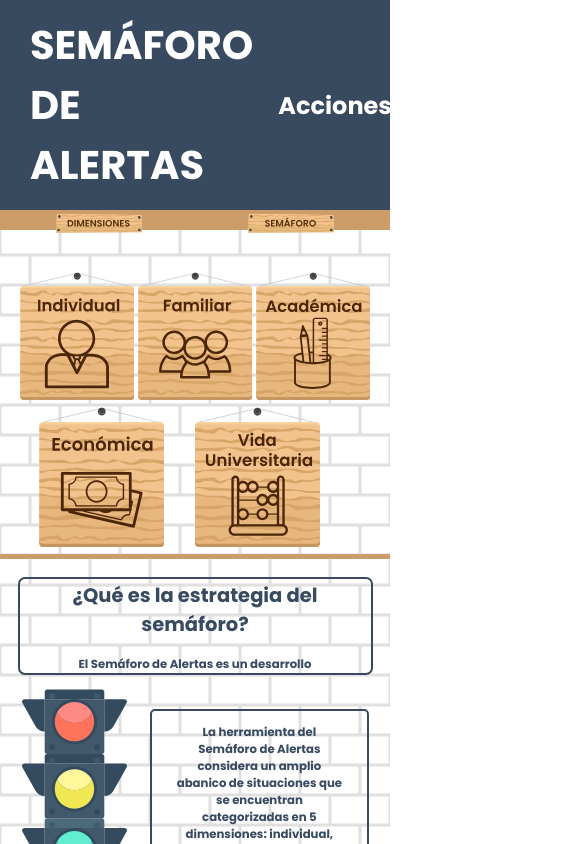
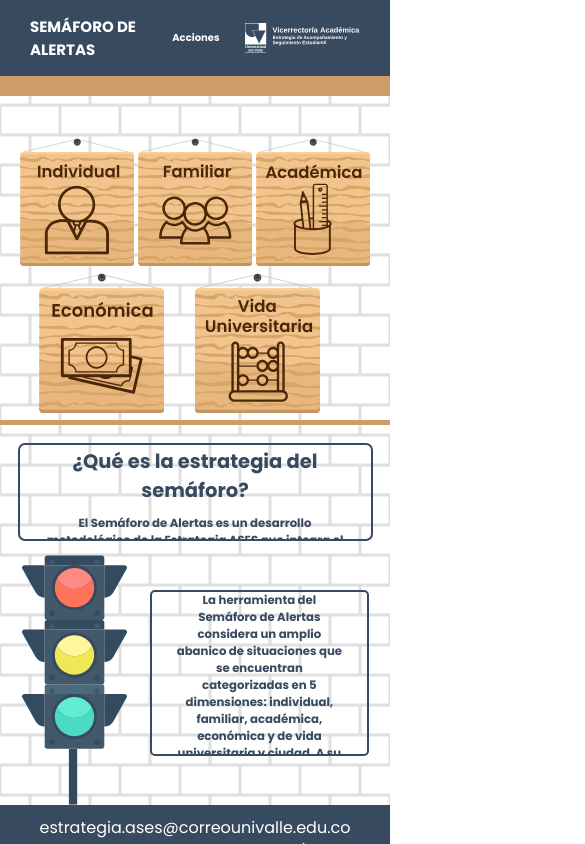
Before and after one commit to sistemasases/herramientas-externas, a React (Create React App) app in the folder semaforo/: page / in a window 390 px wide. Shown: the top 844 px of the page, 585 px wide, since content can reach past the window. Built offline with nearby package versions, Linux system fonts and the light colour scheme.

Commit message:
Mobile terminado

```diff
--- a/semaforo/src/App.js
+++ b/semaforo/src/App.js
@@ -5,7 +5,6 @@ import Body from "./componentes/Body";
 import "@fontsource/poppins/700.css";
 import "@fontsource/poppins/400.css";
 import BackgroundBox from "./componentes/Background";
-import Footer from "./componentes/Footer";
 
 function App() {
   return (
@@ -14,7 +13,6 @@ function App() {
       <Header />
       <Titulos />
       <Body />
-      <Footer />
     </div>
   );
 }
--- a/semaforo/src/componentes/Body.jsx
+++ b/semaforo/src/componentes/Body.jsx
@@ -2,6 +2,7 @@
 
 import React, { useCallback, useState, useEffect } from "react";
 import "../css/body.css";
+import Footer from "./Footer";
 
 // Importaciones de imágenes mantenidas igual
 import academico from "../images/Botones dimensiones principales/Academico.svg";
@@ -558,13 +559,7 @@ function Body() {
                   }
             }
           >
-            <p
-              style={
-                subDimensionClicked
-                  ? {}
-                  : { color: "#384a60" }
-              }
-            >
+            <p style={subDimensionClicked ? {} : { color: "#384a60" }}>
               {subDimensionClicked ? (
                 <b
                   style={
@@ -582,6 +577,7 @@ function Body() {
           </div>
         </div>
       </div>
+      <Footer />
     </>
   );
 }
--- a/semaforo/src/css/body.css
+++ b/semaforo/src/css/body.css
@@ -8,6 +8,7 @@
   font-family: "Poppins", sans-serif;
   overflow-x: hidden;
   font-size: 18px;
+  overflow-x: hidden;
 }
 
 .dimensiones,
@@ -349,11 +350,12 @@
   .mensaje-semaforo {
     font-size: clamp(10px, 2vw, 18px);
     max-height: 10 vh;
-    display: flex;
+    display: block;
     text-align: center;
-    margin-top: 35%;
+    margin-top: calc(10vh + 80px);
     max-width: 40%;
     padding-bottom: 10px;
+    margin-right: calc(100px + 1vh);
   }
 
   .mensaje-semaforo p {
@@ -365,7 +367,7 @@
 
   .mensaje-semaforo b {
     display: block;
-    font-size: clamp(10px, 4.5vw, 18px);
+    font-size: clamp(10px, 5vw, 64px);
     font-weight: extra-bold;
     max-height: 100%;
     margin-top: 5%;
@@ -387,14 +389,18 @@
     display: block;
     wrap: wrap;
     text-align: center;
-    font-size: clamp(10px, 5vw, 100px);
+    font-size: clamp(10px, 5vw, 64px);
     font-weight: extra-bold;
     max-height: inherit;
-    margin-bottom: 0;
+    margin-bottom: 10px;
     margin-top: 0;
   }
   .contenedor-semaforo {
     margin-top: 40%;
     max-height: 30vh;
   }
+
+  br {
+    display: none;
+  }
 }
--- a/semaforo/src/css/header.css
+++ b/semaforo/src/css/header.css
@@ -12,13 +12,13 @@ header nav {
 }
 
 #logo {
-  height: 7vh;
+  width: 35%;
   font-family: "Poppins";
 }
 
 h1 {
   margin: 0;
-  font-size: 250%;
+  font-size: clamp(15px, 2vw, 18px);
   color: #ffff;
   font-family: "Poppins";
   font-weight: 700;
@@ -26,11 +26,10 @@ h1 {
 
 .acciones {
   position: relative;
-  font-size: 2px;
+  font-size: clamp(10px, 1vw, 18px);
   cursor: pointer;
   color: #fff;
   font-family: "Poppins";
   font-weight: 700;
-  font-size: 24px;
   margin: 0 25px;
 }
--- a/semaforo/src/css/titulos.css
+++ b/semaforo/src/css/titulos.css
@@ -31,3 +31,13 @@
   align-items: center;
   justify-content: center;
 }
+
+@media (max-width: 1080px) {
+  #imgDimensiones {
+    display: none;
+  }
+
+  #imgSemaforo {
+    display: none;
+  }
+}
--- a/semaforo/src/index.css
+++ b/semaforo/src/index.css
@@ -5,6 +5,7 @@ body {
     sans-serif;
   -webkit-font-smoothing: antialiased;
   -moz-osx-font-smoothing: grayscale;
+  overflow-x: hidden;
 }
 
 code {
```
